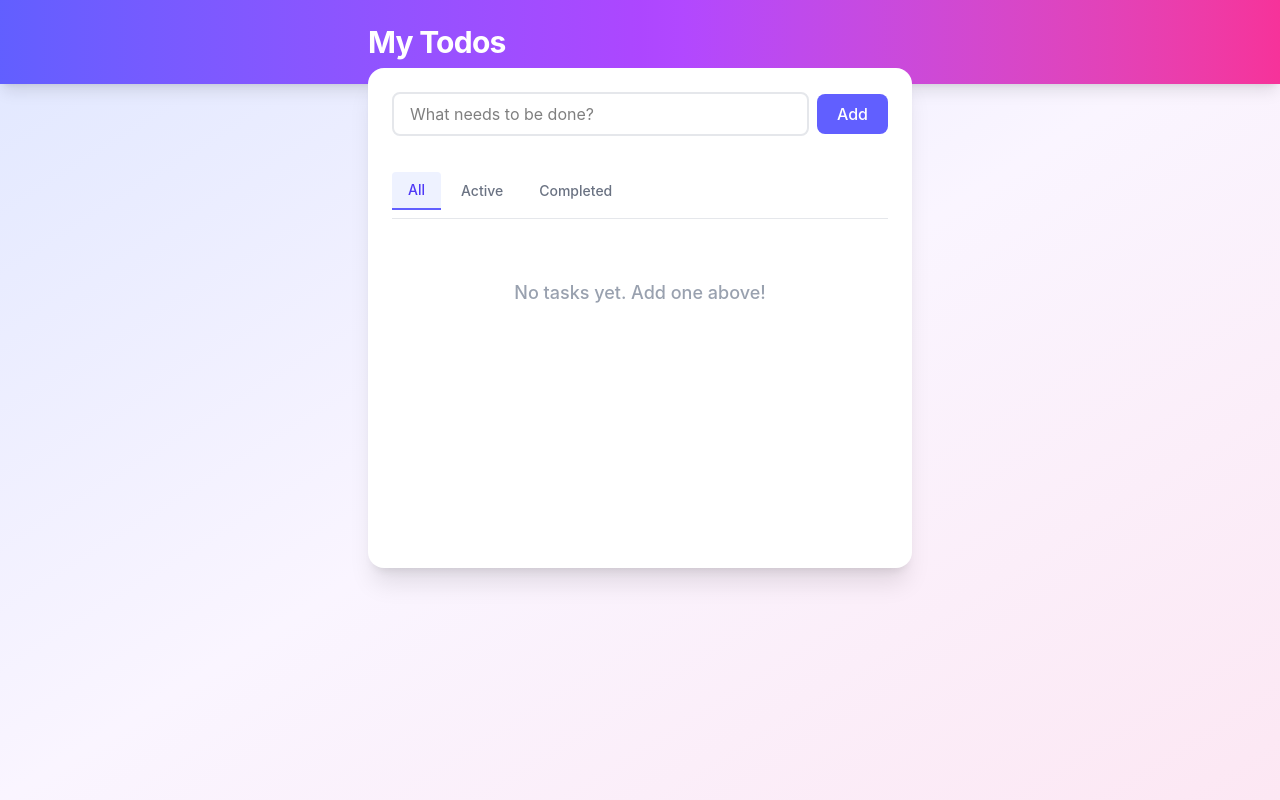
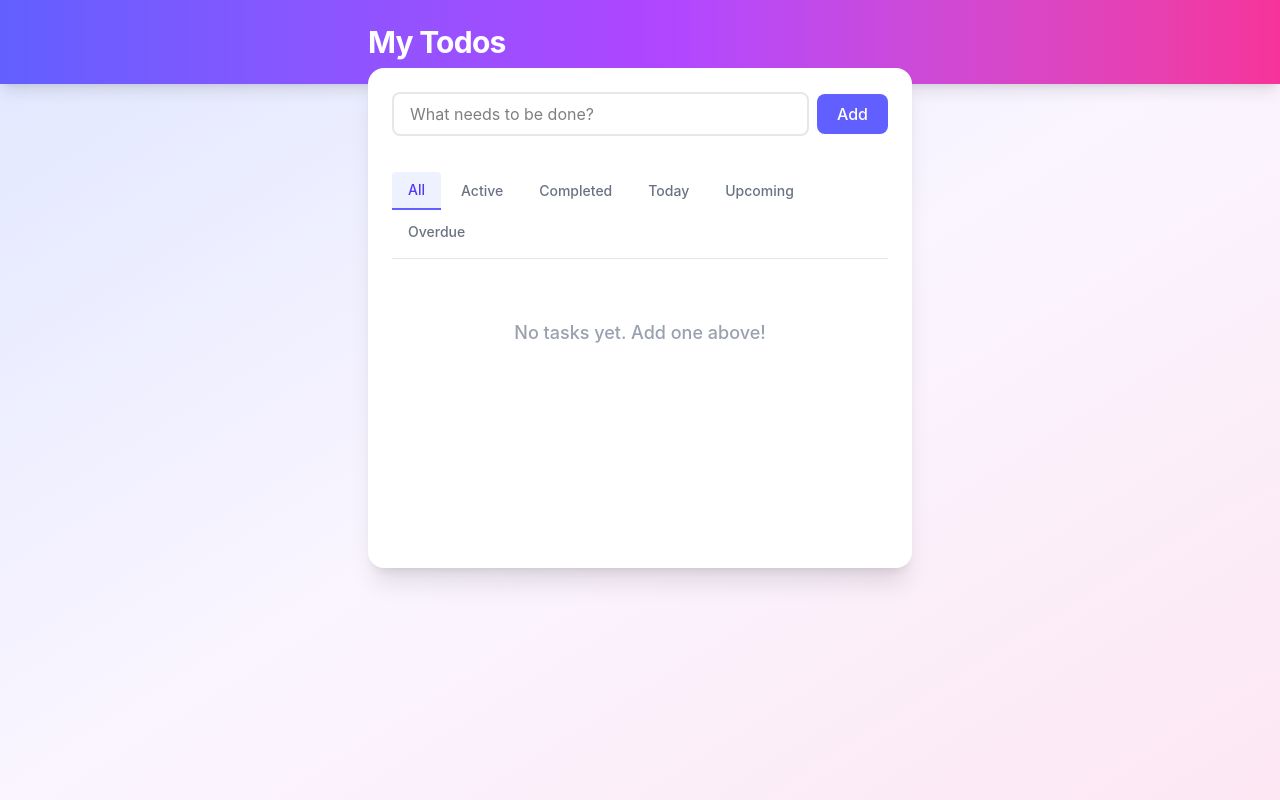
Before and after one commit to isnuryusuf/vibe-code-todo-list, a React (Vite) app: page / in a window 1280 px wide. Built offline with nearby package versions, Linux system fonts and the light colour scheme.

Commit message:
feat: add today/upcoming/overdue filters and due-date sorting

```diff
--- a/src/components/TodoFilter.tsx
+++ b/src/components/TodoFilter.tsx
@@ -5,11 +5,11 @@ interface TodoFilterProps {
   onChange: (filter: FilterType) => void;
 }
 
-const filters: FilterType[] = ['all', 'active', 'completed'];
+const filters: FilterType[] = ['all', 'active', 'completed', 'today', 'upcoming', 'overdue'];
 
 export function TodoFilter({ filter, onChange }: TodoFilterProps) {
   return (
-    <div className="flex items-center gap-1 mb-4 border-b border-gray-200 pb-2">
+    <div className="flex items-center gap-1 mb-4 border-b border-gray-200 pb-2 flex-wrap">
       {filters.map((f) => {
         const isActive = f === filter;
         return (
--- a/src/components/TodoList.tsx
+++ b/src/components/TodoList.tsx
@@ -1,20 +1,32 @@
 import type { Todo } from '../types/todo';
 import { TodoItem } from './TodoItem';
+import { isOverdue, isToday, isUpcoming } from '../utils/dateUtils';
 
 interface TodoListProps {
   todos: Todo[];
-  filter: 'all' | 'active' | 'completed';
+  filter: 'all' | 'active' | 'completed' | 'today' | 'upcoming' | 'overdue';
   onToggle: (id: string) => void;
   onDelete: (id: string) => void;
   onEdit: (id: string, text: string) => void;
+  onSetDueDate?: (id: string, date?: string) => void;
   itemClassName?: (id: string) => string;
 }
 
-const filterMessages: Record<'all' | 'active' | 'completed', string> = {
+const filterMessages: Record<'all' | 'active' | 'completed' | 'today' | 'upcoming' | 'overdue', string> = {
   all: 'No tasks yet. Add one above!',
   active: 'No active tasks. 🎉',
   completed: 'No completed tasks. Get to work! 💪',
+  today: 'Nothing due today.',
+  upcoming: 'No upcoming tasks.',
+  overdue: 'No overdue tasks. Great job! 🎉',
 };
+
+function sortByDueDate(a: Todo, b: Todo): number {
+  if (a.dueDate && b.dueDate) return a.dueDate.localeCompare(b.dueDate);
+  if (a.dueDate) return -1;
+  if (b.dueDate) return 1;
+  return b.createdAt - a.createdAt;
+}
 
 export function TodoList({
   todos,
@@ -22,29 +34,36 @@ export function TodoList({
   onToggle,
   onDelete,
   onEdit,
+  onSetDueDate,
   itemClassName,
 }: TodoListProps) {
   const filtered = todos.filter((t) => {
     if (filter === 'active') return !t.completed;
     if (filter === 'completed') return t.completed;
+    if (filter === 'today') return t.dueDate ? isToday(t.dueDate) && !t.completed : false;
+    if (filter === 'upcoming') return t.dueDate ? isUpcoming(t.dueDate) && !t.completed : false;
+    if (filter === 'overdue') return t.dueDate ? isOverdue(t.dueDate, t.completed) : false;
     return true;
   });
 
+  const sorted = [...filtered].sort(sortByDueDate);
+
   return (
     <div className="flex-1">
-      {filtered.length === 0 ? (
+      {sorted.length === 0 ? (
         <div className="text-center py-8 text-gray-400">
           <p className="text-lg font-medium">{filterMessages[filter]}</p>
         </div>
       ) : (
         <ul className="space-y-1">
-          {filtered.map((todo) => (
+          {sorted.map((todo) => (
             <TodoItem
               key={todo.id}
               todo={todo}
               onToggle={() => onToggle(todo.id)}
               onDelete={() => onDelete(todo.id)}
               onEdit={(newText) => onEdit(todo.id, newText)}
+              onSetDueDate={onSetDueDate ? (date) => onSetDueDate(todo.id, date) : undefined}
               className={itemClassName?.(todo.id)}
             />
           ))}
--- a/src/types/todo.ts
+++ b/src/types/todo.ts
@@ -6,4 +6,4 @@ export interface Todo {
   dueDate?: string;
 }
 
-export type FilterType = 'all' | 'active' | 'completed';
+export type FilterType = 'all' | 'active' | 'completed' | 'today' | 'upcoming' | 'overdue';
```
Also changed, not shown: 2 other files (tests, documents, lock files or other folders).
